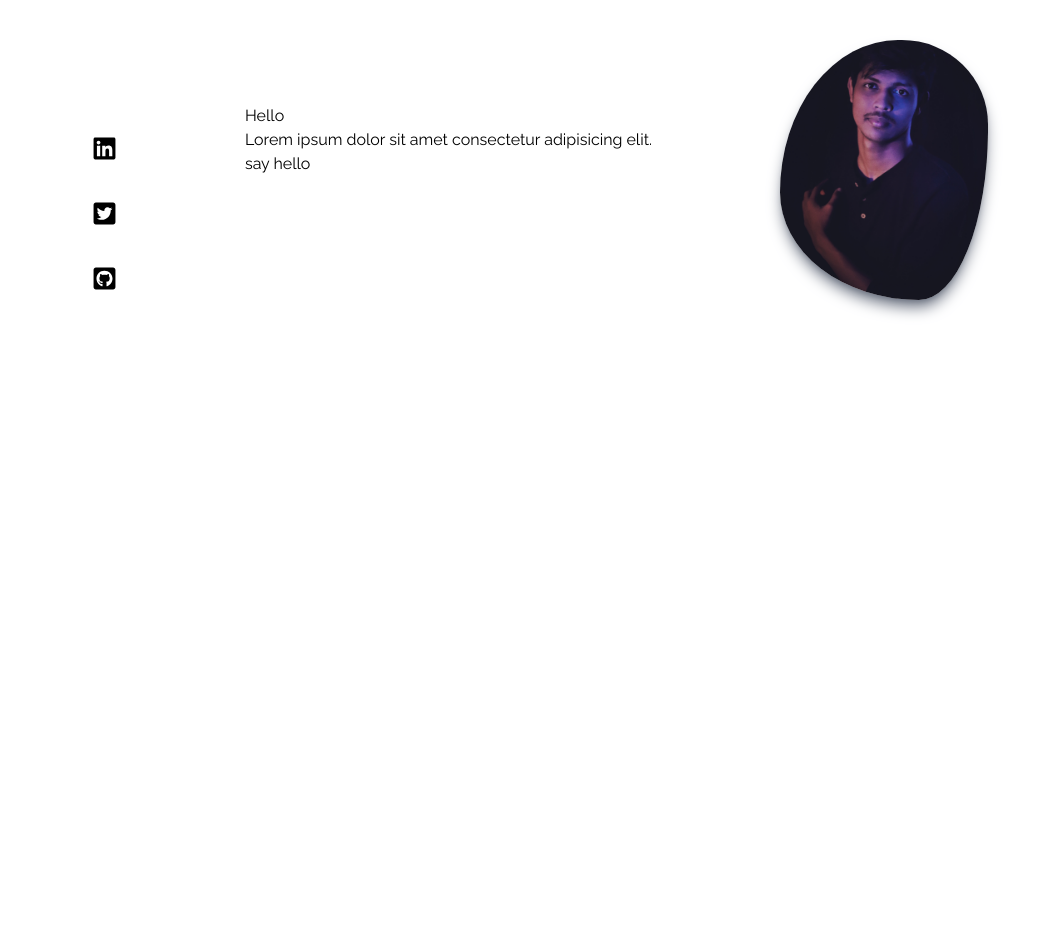
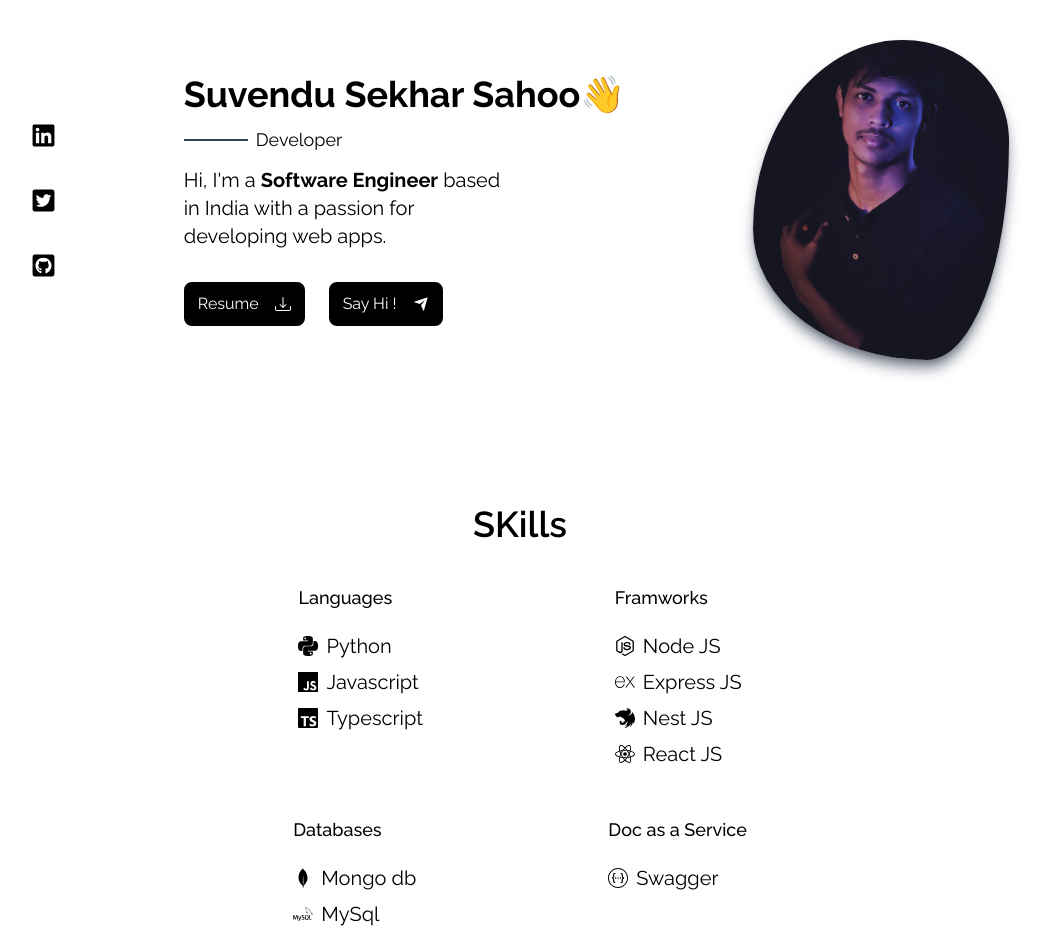
Before and after one commit to Hap-i/portfolio, a React (Create React App) app: page / in a window 1280 px wide. Shown: the part 120-1056 px from the top of the page, without its empty margins (120-1167 px from the left). Before the commit the page ends 800 px from the top, so only its background shows below. Built offline with nearby package versions, Linux system fonts and the light colour scheme; a web font is replaced by a local one.

Commit message:
added Hero and Skills

```diff
--- /dev/null
+++ b/src/components/visual/FeaturedProjects.js
@@ -0,0 +1,7 @@
+import React from "react";
+
+function FeaturedProjects() {
+  return <div>FeaturedProjects</div>;
+}
+
+export default FeaturedProjects;
--- a/src/components/visual/Hero.js
+++ b/src/components/visual/Hero.js
@@ -1,26 +1,55 @@
 import React from "react";
 import { FaLinkedin, FaTwitterSquare, FaGithubSquare } from "react-icons/fa";
+import { BsDownload } from "react-icons/bs";
+import { RiSendPlaneFill } from "react-icons/ri";
 
 function Hero() {
   return (
-    <div className="w-full mt-10 md:mt-20">
-      <div className="flex flex-col-reverse justify-center md:flex-row space-x-32">
-        <div className="flex justify-center flex-row space-x-10 space-y-10 mt-14 md:flex-col">
-          <div></div>
+    <div className=" mt-5 md:mt-20">
+      <div className="flex flex-col-reverse items-center justify-center md:flex-row md:space-x-32">
+        <div className="flex space-x-5 cursor-pointer mt-10  md:flex-col md:space-y-10 md:space-x-0 md:mt-0">
           <FaLinkedin size={25}></FaLinkedin>
           <FaTwitterSquare size={25}></FaTwitterSquare>
           <FaGithubSquare size={25}></FaGithubSquare>
         </div>
-        <div className="mt-16">
-          <h2>Hello</h2>
-          <p>Lorem ipsum dolor sit amet consectetur adipisicing elit.</p>
-          <button> say hello </button>
+        <div className="flex flex-col items-center md:items-start">
+          <div className="font-bold mb-3 text-2xl mt-2 md:text-4xl md:mt-0 ">
+            Suvendu Sekhar Sahoo👋
+          </div>
+          <div className="hidden md:flex md:items-center md:mb-3">
+            <div className="w-16 bg-slate-700 h-0.5 mr-2"></div>
+            <div className="text-lg">Developer</div>
+          </div>
+          <div className="px-5 pt-3 w-80  md:text-xl md:p-0 ">
+            Hi, I'm a <b>Software Engineer</b> based in India with a passion for
+            developing web apps.
+          </div>
+          <div className="flex justify-center space-x-6">
+            <button
+              className="flex items-center space-x-4 justify-center
+            text-white bg-black mt-5 px-3 py-2 rounded-lg hover:scale-105 duration-2000 border-2 border-black hover:bg-white hover:text-black hover:border
+           md:mt-8">
+              <div>Resume</div>
+              <div>
+                <BsDownload></BsDownload>
+              </div>
+            </button>
+            <button
+              className="flex items-center space-x-4 justify-center
+            text-white bg-black mt-5 px-3 py-2 rounded-lg hover:scale-105 duration-2000 border-2 border-black hover:bg-white hover:text-black hover:border
+            md:mt-8">
+              <div>Say Hi !</div>
+              <div>
+                <RiSendPlaneFill></RiSendPlaneFill>
+              </div>
+            </button>
+          </div>
         </div>
-        <div className="h-52 w-52">
+        <div className="">
           <img
-            className="animate-porfile_animate shadow-gray-500 shadow-lg"
+            className="animate-porfile_animate shadow-gray-500 shadow-lg h-52 md:h-80 w-fit "
             src="assets/profile_image.jpg"
-            alt=""
+            alt="profileImage"
           />
         </div>
       </div>
--- a/src/components/visual/Home.js
+++ b/src/components/visual/Home.js
@@ -1,6 +1,7 @@
 import React from "react";
 import Hero from "./Hero";
 import Navbar from "./Navbar";
+import Skills from "./Skills";
 
 function Home() {
   // function handleKeyPress(e) {
@@ -10,6 +11,7 @@ function Home() {
     <div>
       <Navbar></Navbar>
       <Hero></Hero>
+      <Skills></Skills>
     </div>
   );
 }
--- a/src/components/visual/Navbar.js
+++ b/src/components/visual/Navbar.js
@@ -6,12 +6,6 @@ function Navbar() {
   const navItems = [
     {
       name: "Home",
-    },
-    {
-      name: "About",
-    },
-    {
-      name: "Skills",
     },
     {
       name: "Projects",
@@ -24,7 +18,7 @@ function Navbar() {
     },
   ];
   return (
-    <div className="flex justify-between items-center w-full h-20 bg-black text-white px-4 md:justify-around">
+    <div className="flex justify-between items-center w-full h-20 px-4 md:justify-around">
       <div>
         <h1 className="font-logo text-5xl">Suvendu</h1>
       </div>
@@ -33,7 +27,7 @@ function Navbar() {
           return (
             <li
               key={i}
-              className="px-4 cursor-pointer capitalize font-medium text-gray-500 hover:scale-105 duration-200">
+              className="px-4 cursor-pointer capitalize font-medium text-black hover:scale-105 duration-200">
               {item.name}
             </li>
           );
--- /dev/null
+++ b/src/components/visual/Skills.js
@@ -0,0 +1,119 @@
+import React from "react";
+import {
+  SiTypescript,
+  SiJavascript,
+  SiExpress,
+  SiNestjs,
+  SiReact,
+  SiPython,
+  SiNodedotjs,
+  SiMongodb,
+  SiMysql,
+  SiSwagger,
+} from "react-icons/si";
+
+function Skills() {
+  const languages = [
+    {
+      name: "Python",
+      logo: <SiPython></SiPython>,
+    },
+    {
+      name: "Javascript",
+      logo: <SiJavascript></SiJavascript>,
+    },
+    {
+      name: "Typescript",
+      logo: <SiTypescript></SiTypescript>,
+    },
+  ];
+
+  const frameworks = [
+    {
+      name: "Node JS",
+      logo: <SiNodedotjs></SiNodedotjs>,
+    },
+    {
+      name: "Express JS",
+      logo: <SiExpress></SiExpress>,
+    },
+    {
+      name: "Nest JS",
+      logo: <SiNestjs></SiNestjs>,
+    },
+    {
+      name: "React JS",
+      logo: <SiReact></SiReact>,
+    },
+  ];
+
+  const databases = [
+    {
+      name: "Mongo db",
+      logo: <SiMongodb></SiMongodb>,
+    },
+    {
+      name: "MySql",
+      logo: <SiMysql></SiMysql>,
+    },
+  ];
+  return (
+    <div className="mt-20 md:mt-36">
+      <div className="flex flex-col items-center">
+        <div className="text-4xl font-semibold mb-10">SKills</div>
+        <div className="flex space-x-20 md:space-x-48">
+          <div>
+            <div className="text-lg font-medium mb-5">Languages</div>
+            {languages.map((language, i) => {
+              return (
+                <div
+                  key={i}
+                  className="flex space-x-2 mb-2 items-center md:text-xl">
+                  {language.logo}
+                  <div>{language.name}</div>
+                </div>
+              );
+            })}
+          </div>
+          <div>
+            <div className="text-lg font-medium mb-5">Framworks</div>
+            {frameworks.map((framework, i) => {
+              return (
+                <div
+                  key={i}
+                  className="flex space-x-2 mb-2 items-center md:text-xl">
+                  {framework.logo}
+                  <div>{framework.name}</div>
+                </div>
+              );
+            })}
+          </div>
+        </div>
+        <div className="flex space-x-20 mt-10 md:space-x-48">
+          <div>
+            <div className="text-lg font-medium mb-5">Databases</div>
+            {databases.map((database, i) => {
+              return (
+                <div
+                  key={i}
+                  className="flex space-x-2 mb-2 items-center md:text-xl">
+                  {database.logo}
+                  <div>{database.name}</div>
+                </div>
+              );
+            })}
+          </div>
+          <div>
+            <div className="text-lg font-medium mb-5">Doc as a Service</div>
+            <div className="flex space-x-2 mb-2 items-center md:text-xl">
+              <SiSwagger></SiSwagger>
+              <div>Swagger</div>
+            </div>
+          </div>
+        </div>
+      </div>
+    </div>
+  );
+}
+
+export default Skills;
```
